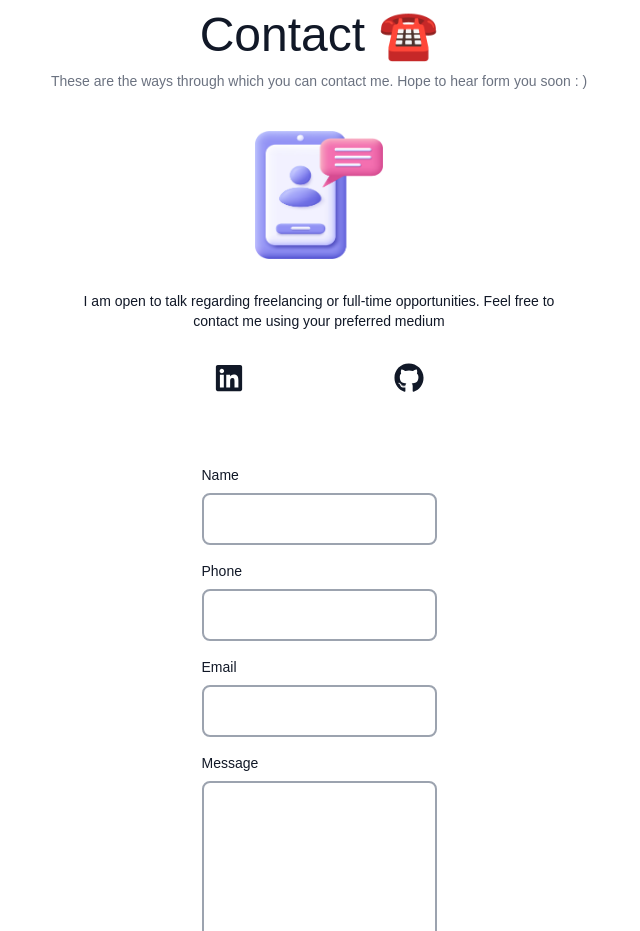
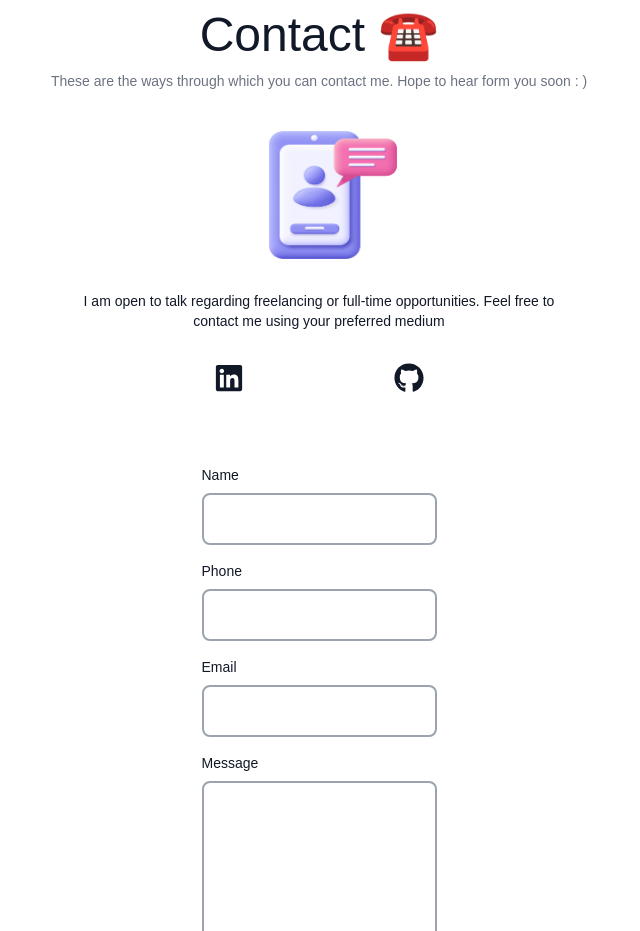
Before and after one commit to Anaveragec0der/my_portfolio_website, a React (Create React App) app: page / in a window 1280 px wide. Shown: the part 2620-3551 px from the top of the page, without its empty margins (321-961 px from the left). Built offline with nearby package versions, Linux system fonts and the light colour scheme.

Commit message:
centering the contact section

```diff
--- a/src/components/Contact.jsx
+++ b/src/components/Contact.jsx
@@ -28,7 +28,7 @@ export default function Contact() {
       <div className="flex flex-col items-center justify-center gap-8 text-center">
         <div>
           {" "}
-          <img src={contact} alt=" contact-information" className="w-32 h-32" />{" "}
+          <img src={contact} alt=" contact-information" className="w-32 h-32 ml-7" />{" "}
         </div>
         <div>
           <p className="text-sm md-text-base max-w-xs md:max-w-lg font-extralight">
```
